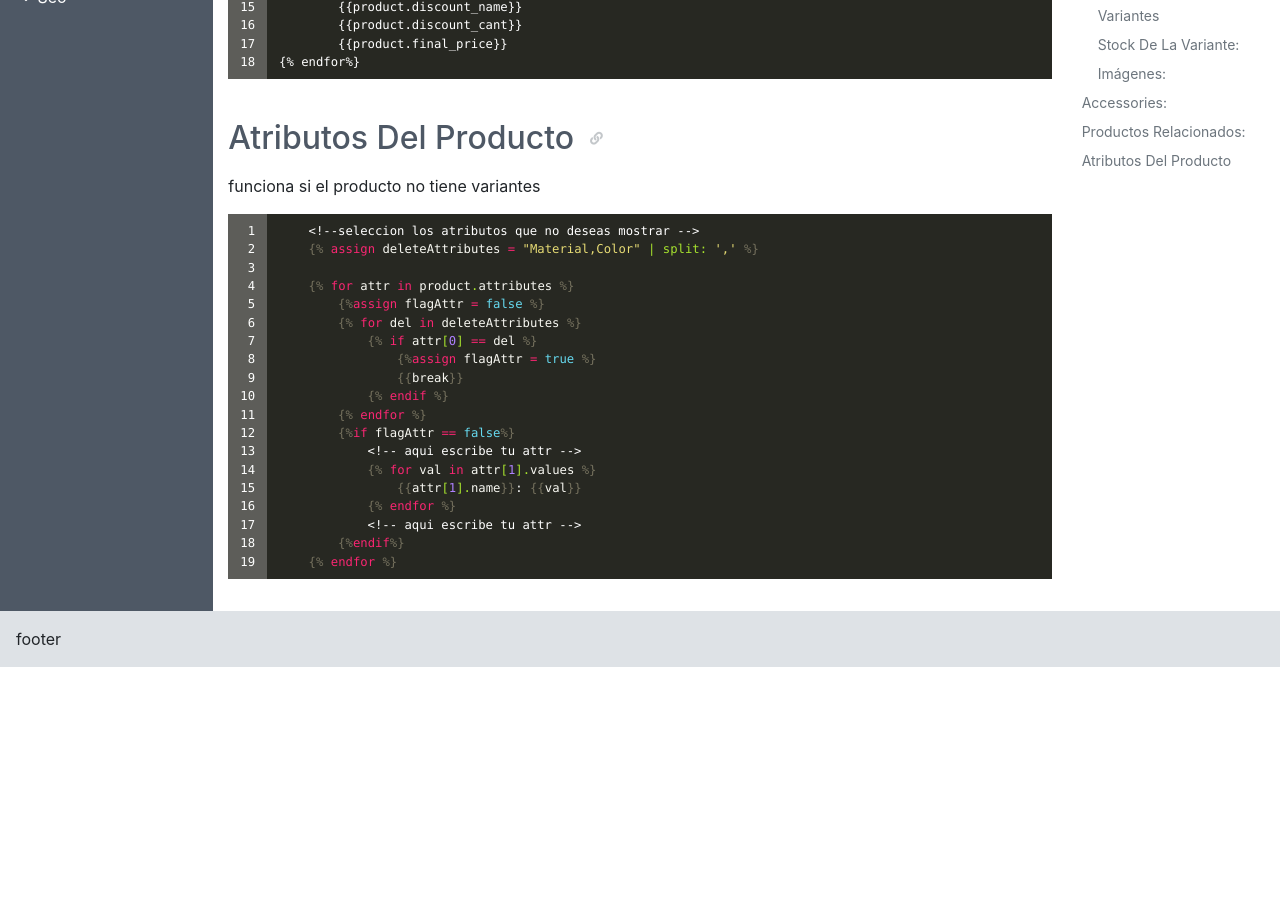
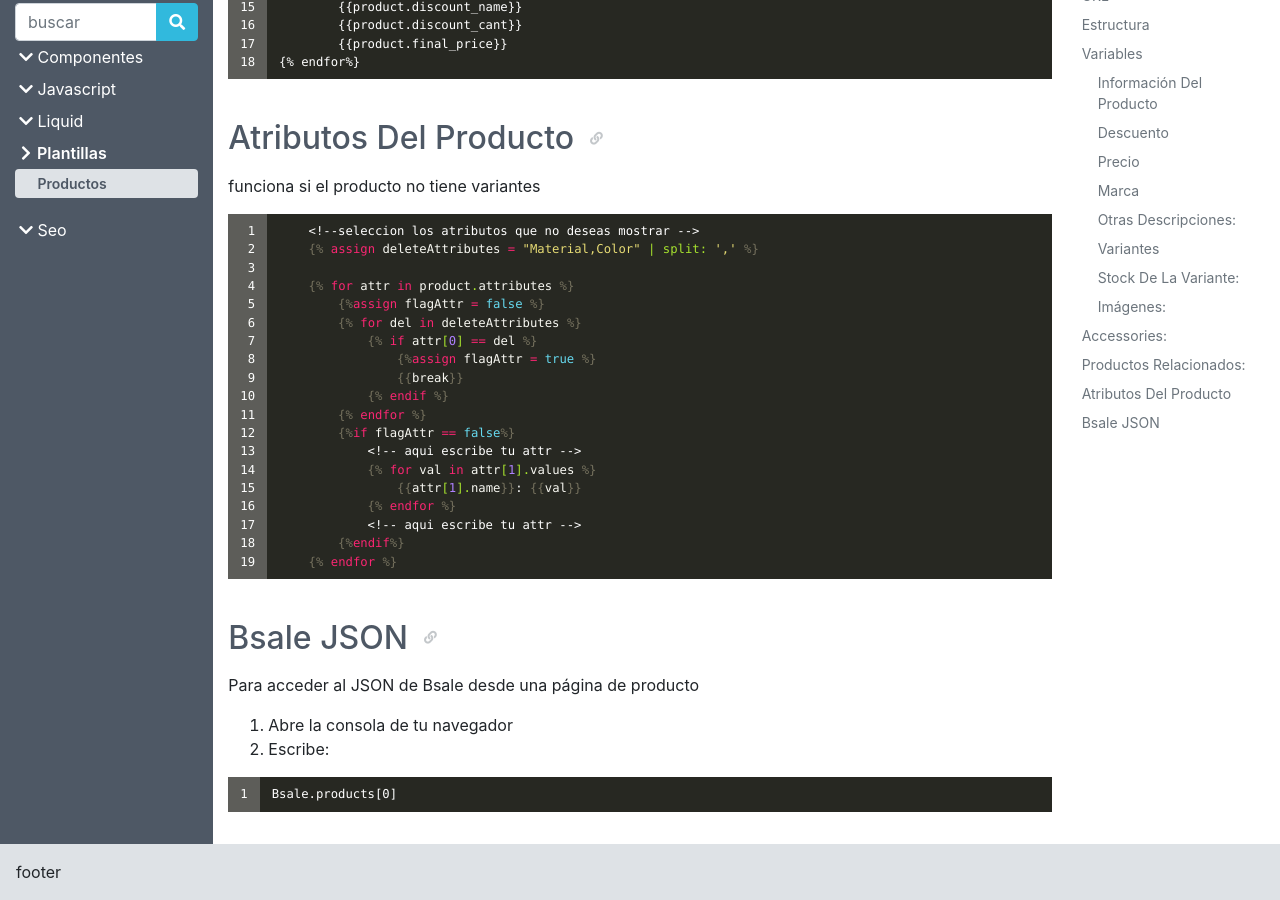
Before and after one commit to Bsale-IO/template-docs, a Jekyll site: the page built from docs/_plantillas/productos.md, in a window 1280 px wide and 900 px high, scrolled down 5802 px. Built offline with Jekyll 4.4.1, drawn with Linux system fonts in a browser that asks for light colours; before the commit the page ends 6469 px from its top, so only the background shows below that.

Commit message:
bsale json add rpoduct template

````diff
--- a/docs/_plantillas/productos.md
+++ b/docs/_plantillas/productos.md
@@ -267,4 +267,15 @@ funciona si el producto no tiene variantes
     {% endfor %}
 ```
 
+## Bsale JSON
+
+Para acceder al JSON de Bsale desde una página de producto
+
+1. Abre la consola de tu navegador
+2. Escribe:
+
+```
+Bsale.products[0]
+```
+
 {% endraw %}
````
